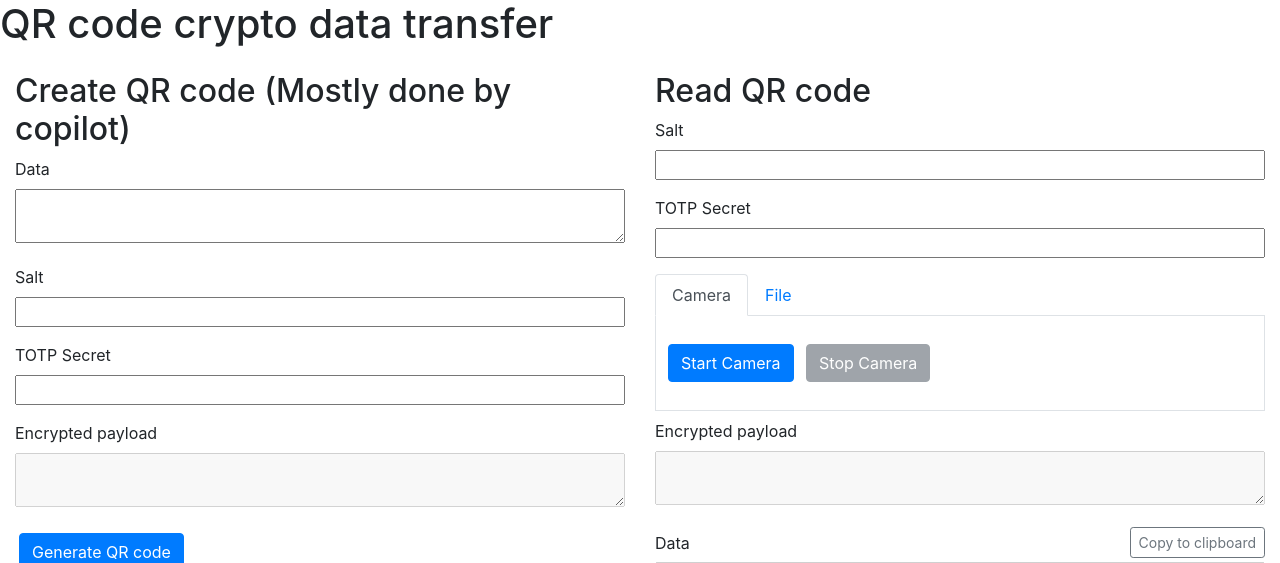
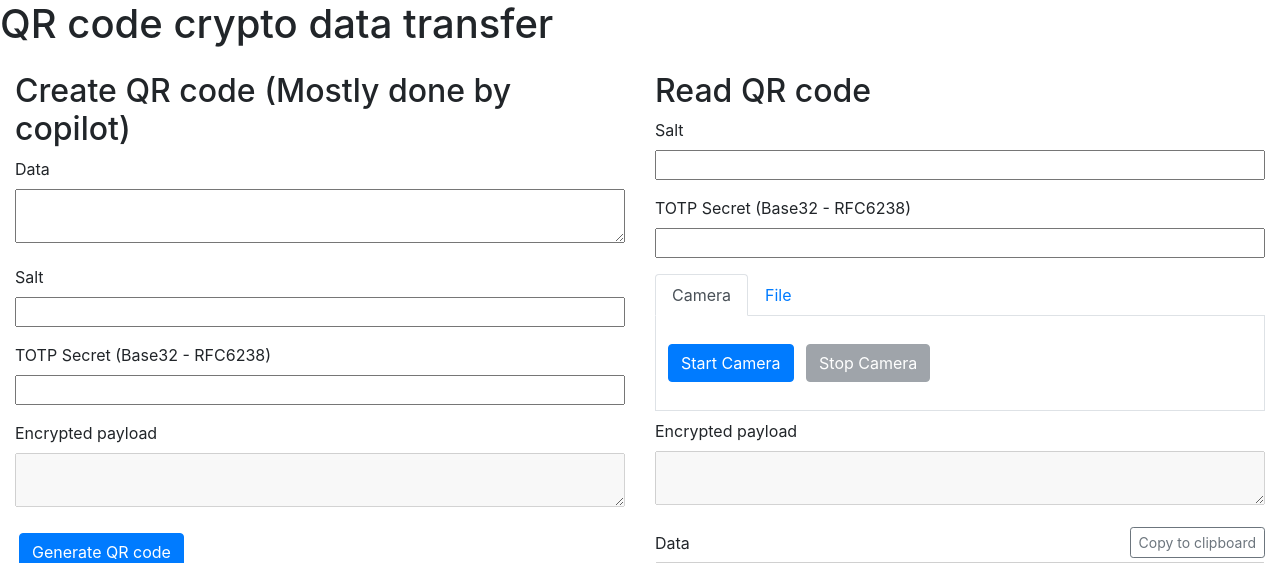
Before and after one commit to brunoshiroma/dev-toolbelt, a Spring Boot app: page /qrcode-crypto in a window 1280 px wide. Shown: the part 56-619 px from the top of the page. Run offline with Spring Boot 4, Linux system fonts and the light colour scheme.

Commit message:
Apply RFC6238 constraints to QR crypto TOTP
Co-authored-by: brunoshiroma <2058881+brunoshiroma@users.noreply.github.com>

```diff
--- a/src/main/resources/application.properties
+++ b/src/main/resources/application.properties
@@ -1,3 +1,3 @@
-#Sun Aug 23 16:17:43 UTC 2026
-release=20260823-161743
+#Mon Aug 24 00:41:24 UTC 2026
+release=20260824-004124
 server.port=${PORT\:5000}
--- a/src/main/resources/templates/qrcode-crypto.html
+++ b/src/main/resources/templates/qrcode-crypto.html
@@ -13,7 +13,7 @@
                 <input id="qrcode-create-salt" class="w-100">
             </div>
             <div class="form-group">
-                <label for="qrcode-create-totp-secret">TOTP Secret</label>
+                <label for="qrcode-create-totp-secret">TOTP Secret (Base32 - RFC6238)</label>
                 <input id="qrcode-create-totp-secret" class="w-100">
             </div>
             <div class="form-group">
@@ -38,7 +38,7 @@
                 <input id="qrcode-read-salt" class="w-100">
             </div>
             <div class="form-group">
-                <label for="qrcode-read-totp-secret">TOTP Secret</label>
+                <label for="qrcode-read-totp-secret">TOTP Secret (Base32 - RFC6238)</label>
                 <input id="qrcode-read-totp-secret" class="w-100">
             </div>
 
@@ -144,18 +144,23 @@
         return new Uint8Array(bytes);
     }
 
+    const RFC6238_T0_SECONDS = 0;
+    const RFC6238_TIME_STEP_SECONDS = 30;
+    const RFC6238_DIGITS = 6;
+
     function parseTotpSecret(secret) {
         const trimmed = secret.trim();
         const base32 = decodeBase32(trimmed);
-        if (base32 && base32.length) {
-            return base32;
+        if (!base32 || !base32.length) {
+            throw new Error('Invalid TOTP secret. RFC6238 secret must be Base32 encoded.');
         }
 
-        return new TextEncoder().encode(trimmed);
+        return base32;
     }
 
     function getCurrentTotpCounter() {
-        return Math.floor(Date.now() / 1000 / 30);
+        const unixSeconds = Math.floor(Date.now() / 1000);
+        return Math.floor((unixSeconds - RFC6238_T0_SECONDS) / RFC6238_TIME_STEP_SECONDS);
     }
 
     async function generateTotpCode(secret, counter) {
@@ -182,7 +187,7 @@
             | ((hmac[offset + 2] & 0xff) << 8)
             | (hmac[offset + 3] & 0xff);
 
-        return String(binary % 1000000).padStart(6, '0');
+        return String(binary % (10 ** RFC6238_DIGITS)).padStart(RFC6238_DIGITS, '0');
     }
 
     async function deriveKey(password, salt) {
```
